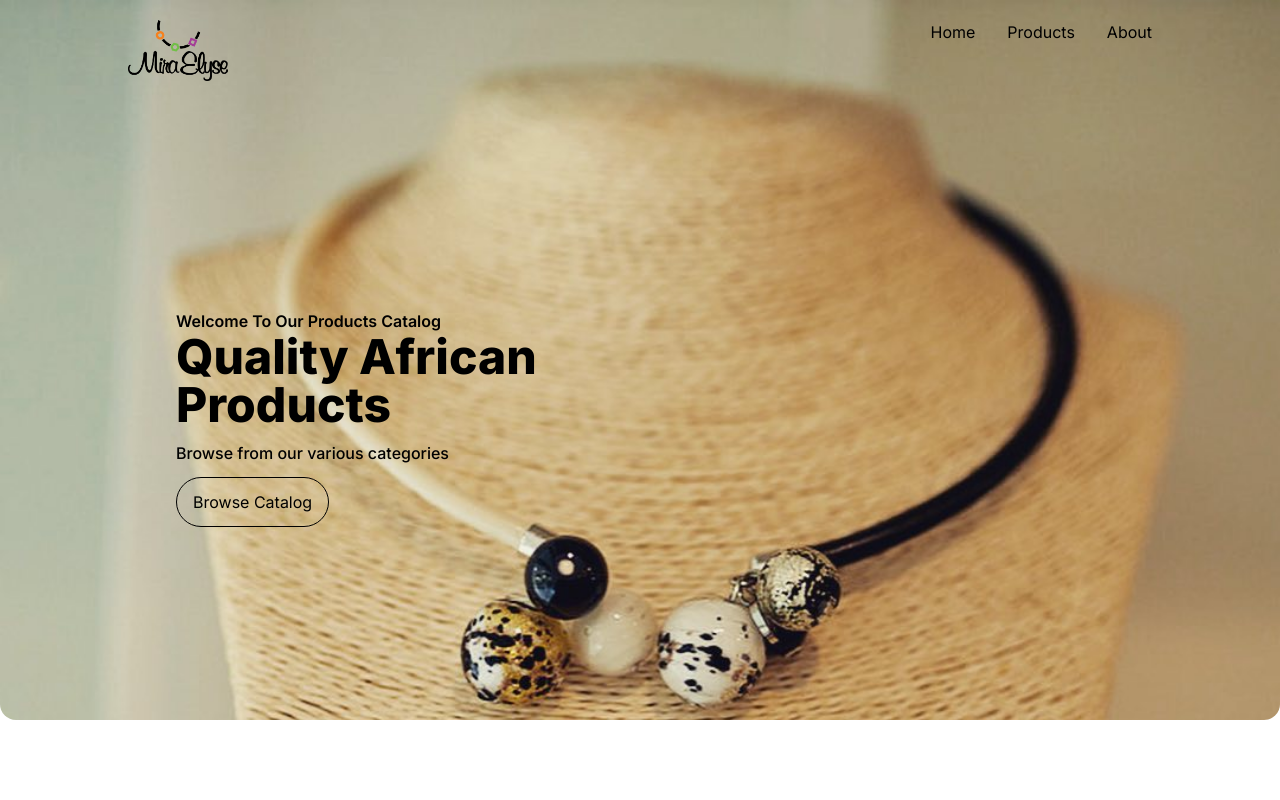
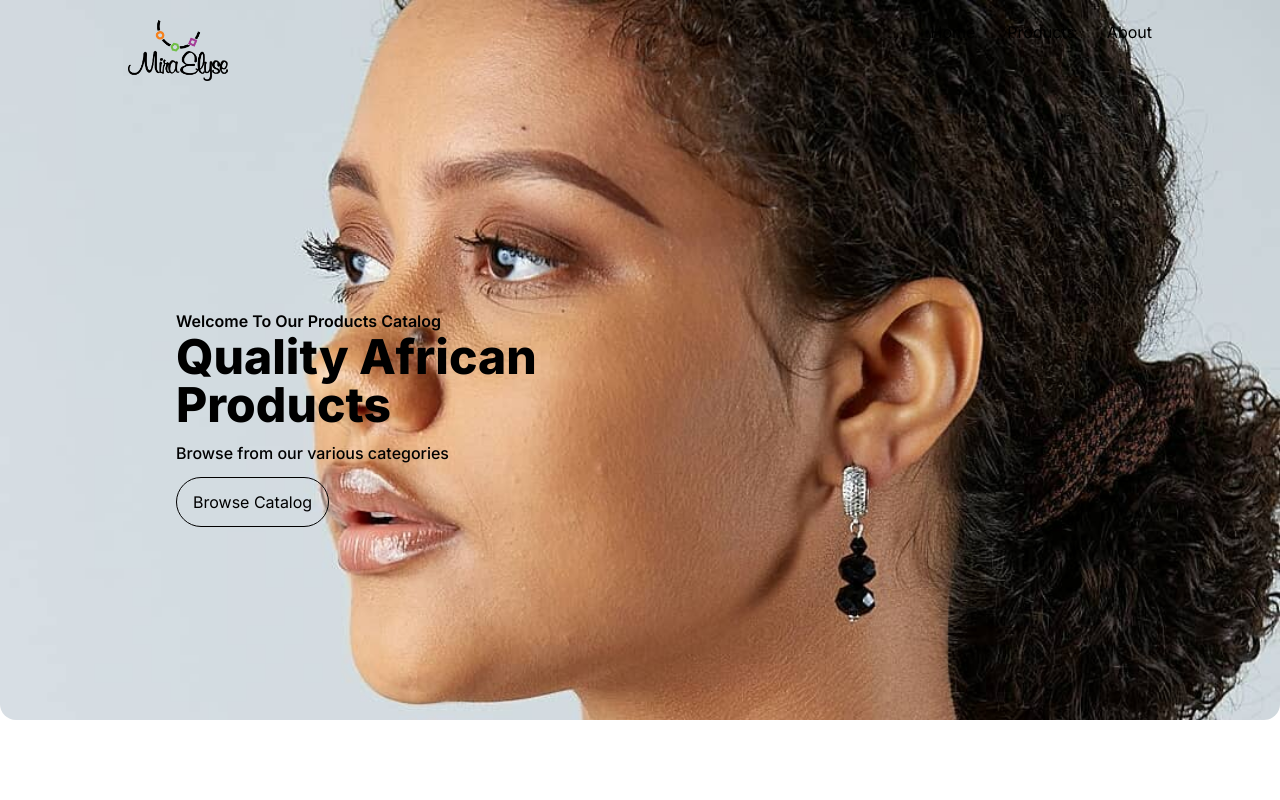
Before and after one commit to kkopoku/miraelyse, a Next.js app: page /products in a window 1280 px wide. Shown: the top 800 px of the page. Built offline with nearby package versions, Linux system fonts and the light colour scheme.

Commit message:
changed products banner image

```diff
--- a/app/products/page.js
+++ b/app/products/page.js
@@ -39,7 +39,7 @@ export default function Login() {
 
   return (
     <main className="flex min-h-screen flex-col bg-white h-full text-black">
-      <div className="flex flex-col bg-[url('/images/photo07.jpg')] bg-cover h-[60vh] lg:h-[90vh] items-start gap-20 lg:gap-32 rounded-b-2xl">
+      <div className="flex flex-col bg-[url('/images/photo09.jpg')] bg-cover h-[60vh] lg:h-[90vh] items-start gap-20 lg:gap-32 rounded-b-2xl">
         <TopNavigation />
 
         <div className="flex flex-col bg-transparent bg-opacity-50 lg:p-20 p-5 rounded-md lg:w-1/2 lg:mx-24 mx-10">
```
